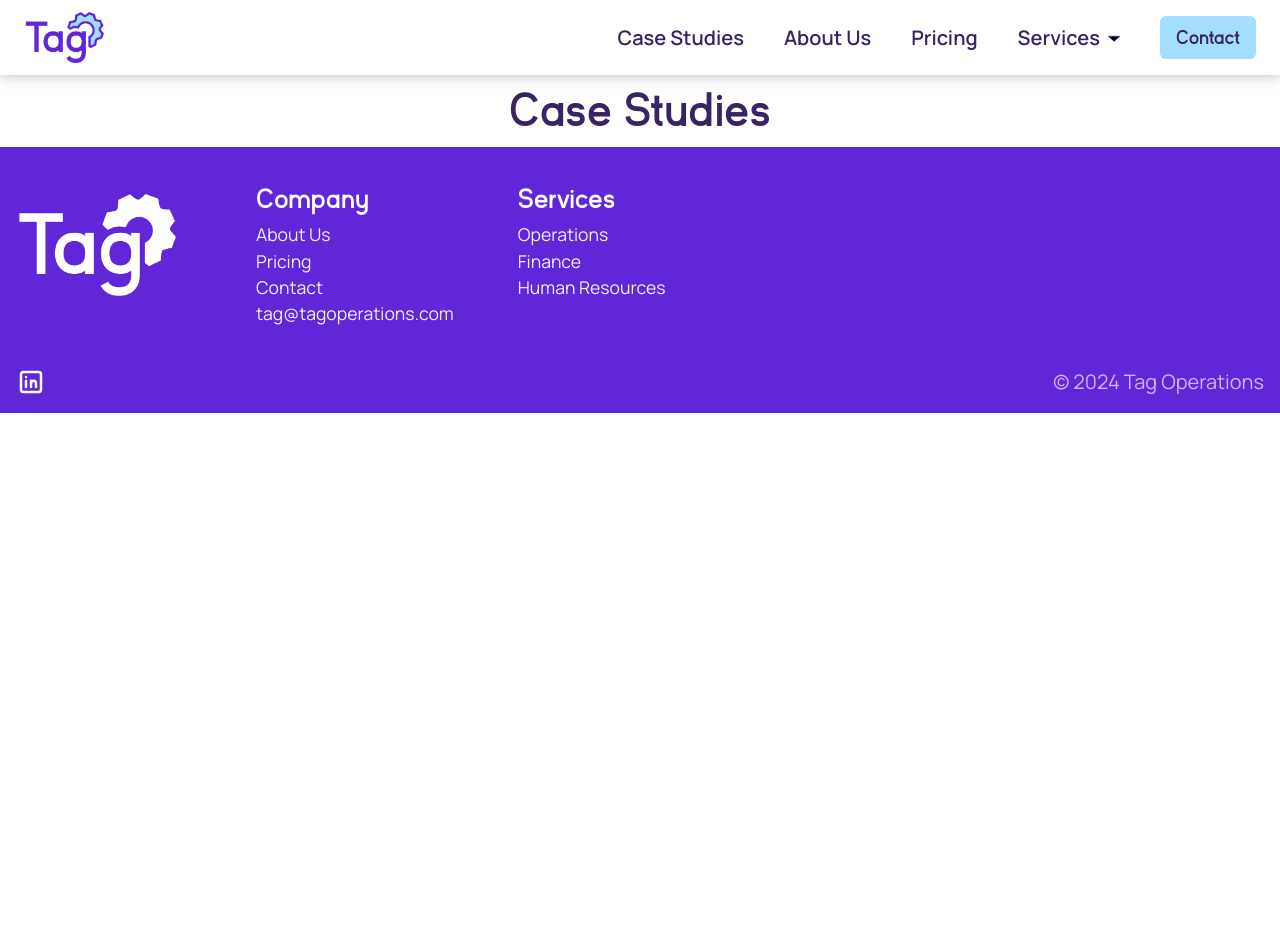
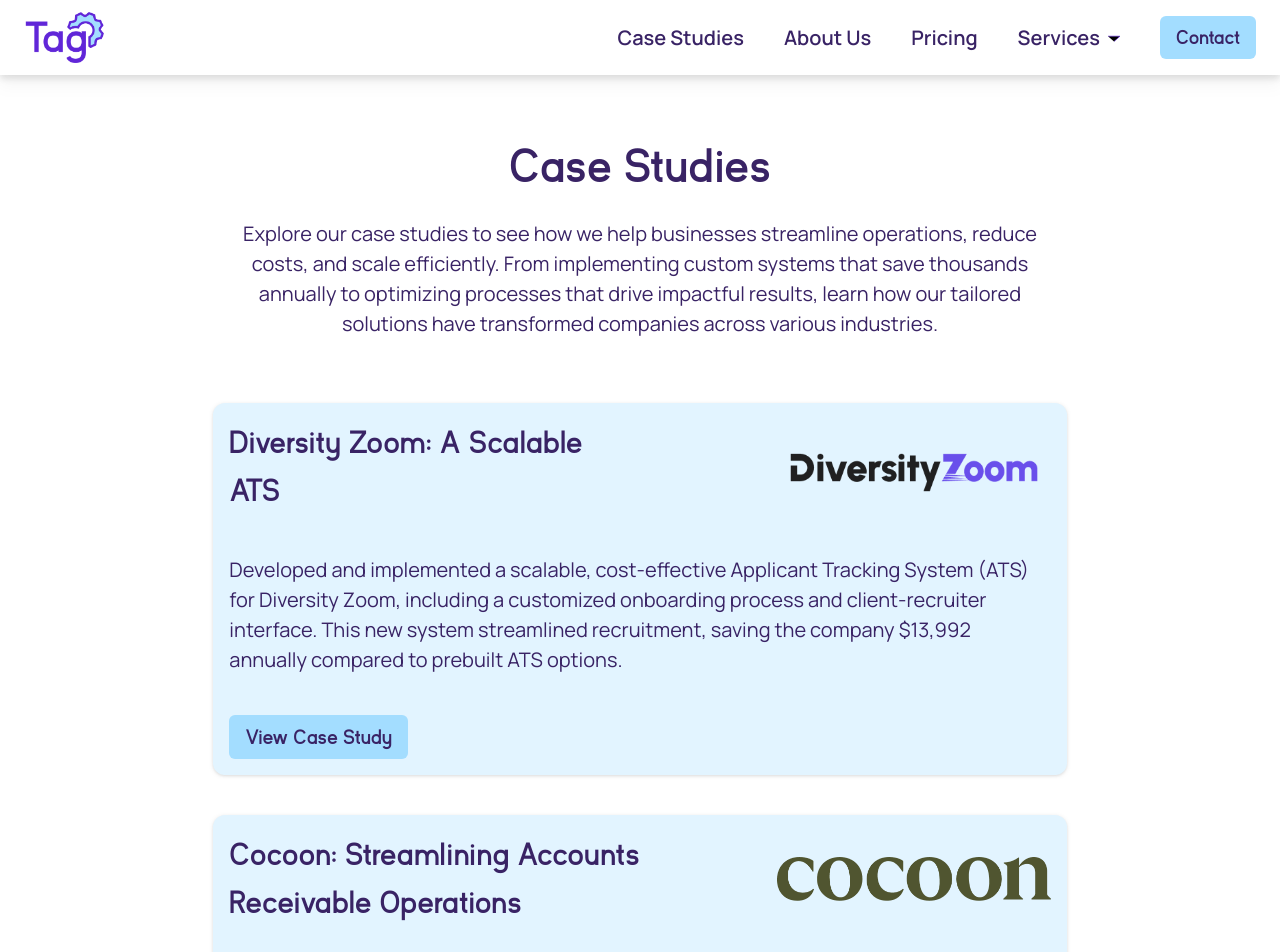
Before and after one commit to hicass/tag-ops-v3, a Next.js app: page /case-studies in a window 1280 px wide. Shown: the top 952 px of the page. Before the commit the page ends 800 px from the top, so only its background shows below. Built offline with nearby package versions, Linux system fonts and the light colour scheme.

Commit message:
Add Header and Case Study Intro cards to the Case Studies Page

```diff
--- a/src/components/CaseStudies/CaseStudiesPageContent.tsx
+++ b/src/components/CaseStudies/CaseStudiesPageContent.tsx
@@ -1,9 +1,13 @@
 import { FC } from 'react';
+
+import Header from '@/components/CaseStudies/Header';
+import CaseStudyIntroCards from '@/components/CaseStudies/CaseStudyIntroCards';
 
 const CaseStudiesPageContent: FC = () => {
   return (
-    <main className="flex flex-col items-center gap-16 overflow-hidden">
-      <h1>Case Studies</h1>
+    <main className="flex flex-col items-center gap-10 relative overflow-hidden">
+      <Header />
+      <CaseStudyIntroCards />
     </main>
   );
 }
--- /dev/null
+++ b/src/components/CaseStudies/CaseStudyIntroCards.tsx
@@ -0,0 +1,85 @@
+'use client';
+
+import { FC } from 'react';
+import Image from 'next/legacy/image';
+
+import { motion } from 'framer-motion';
+import Button from '../Button';
+
+type CaseStudyIntro = {
+  title: string;
+  logo: string;
+  logoAlt: string;
+  logoWidth: number;
+  logoHeight: number;
+  href: string;
+  description: string;
+};
+
+const caseStudyIntros: CaseStudyIntro[] = [
+  {
+    title: 'Diversity Zoom: A Scalable ATS',
+    logo: '/client-logos/diversity-zoom-logo.png',
+    logoAlt: 'Diversity Zoom Logo',
+    logoWidth: 1600,
+    logoHeight: 320,
+    href: '/case-studies/diversity-zoom',
+    description:
+      'Developed and implemented a scalable, cost-effective Applicant Tracking System (ATS) for Diversity Zoom, including a customized onboarding process and client-recruiter interface. This new system streamlined recruitment, saving the company $13,992 annually compared to prebuilt ATS options.',
+  },
+  {
+    title: 'Cocoon: Streamlining Accounts Receivable Operations',
+    logo: '/client-logos/cocoon-logo.png',
+    logoAlt: 'Cocoon Logo',
+    logoWidth: 535,
+    logoHeight: 87,
+    href: '/case-studies/diversity-zoom',
+    description:
+      "Revamped and automated Cocoon's Accounts Receivable system, achieving a $25,800 annual savings in labor costs. The improvements led to a significant reduction in overdue invoices, decreasing 90+ days overdue amounts from $500,000 to $72,000, and streamlined invoicing and payment reconciliation processes.",
+  },
+];
+
+const TestimonialsSection: FC = () => {
+  return (
+    <div className="flex flex-col px-6 md:px-0 md:w-4/5 lg:w-2/3 2xl:w-1/2">
+      <div className="mb-10">
+        {caseStudyIntros.map((caseStudyIntro, idx) => (
+          <motion.div
+            key={idx}
+            initial={{ opacity: 0 }}
+            viewport={{
+              amount: 0.2,
+            }}
+            whileInView={{ opacity: 1 }}
+            transition={{ duration: 0.3 }}
+            className="flex flex-col gap-10 bg-accentlight rounded-xl mb-10 p-4 drop-shadow"
+          >
+            <div className="flex justify-between">
+              <h3 className="w-1/2">{caseStudyIntro.title}</h3>
+              <div className="flex flex-col justify-center w-1/3">
+                <Image
+                  src={caseStudyIntro.logo}
+                  alt={caseStudyIntro.logoAlt}
+                  layout="responsive"
+                  width={caseStudyIntro.logoWidth}
+                  height={caseStudyIntro.logoHeight}
+                />
+              </div>
+            </div>
+
+            <p className="txt-md">{caseStudyIntro.description}</p>
+
+            <Button
+              text="View Case Study"
+              blue={true}
+              textSize={'text-lg'}
+              href={caseStudyIntro.href}
+            />
+          </motion.div>
+        ))}
+      </div>
+    </div>
+  );
+};
+
+export default TestimonialsSection;
--- /dev/null
+++ b/src/components/CaseStudies/Header.tsx
@@ -0,0 +1,21 @@
+'use client';
+
+import { FC } from 'react';
+
+const Header: FC = () => {
+  return (
+    <section className="w-full flex flex-col items-center sm:mt-8 p-6 md:w-2/3 2xl:w-1/2">
+      <h1>Case Studies</h1>
+
+      <p className="mt-4 txt-md text-center">
+        Explore our case studies to see how we help businesses streamline
+        operations, reduce costs, and scale efficiently. From implementing
+        custom systems that save thousands annually to optimizing processes that
+        drive impactful results, learn how our tailored solutions have
+        transformed companies across various industries.
+      </p>
+    </section>
+  );
+};
+
+export default Header;
```
Also changed, not shown: public/client-logos/cocoon-logo.png (added), public/client-logos/diversity-zoom-logo.png (added).
